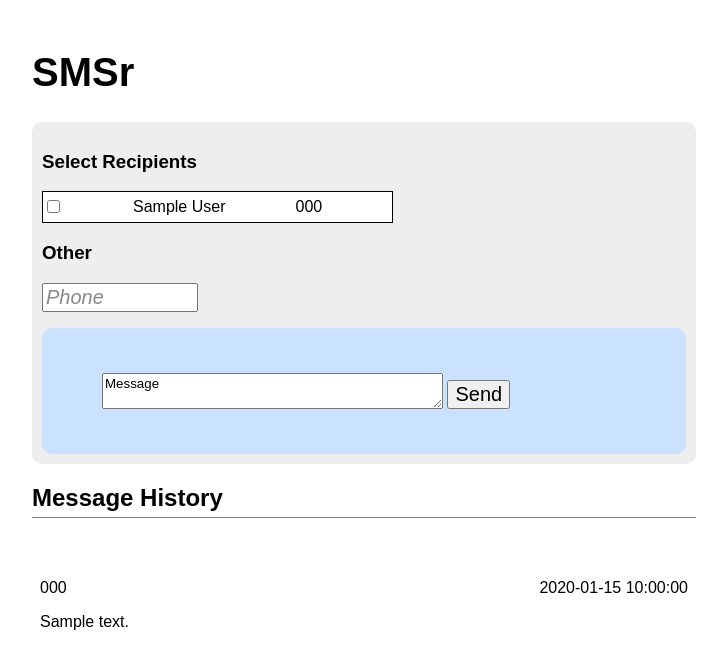
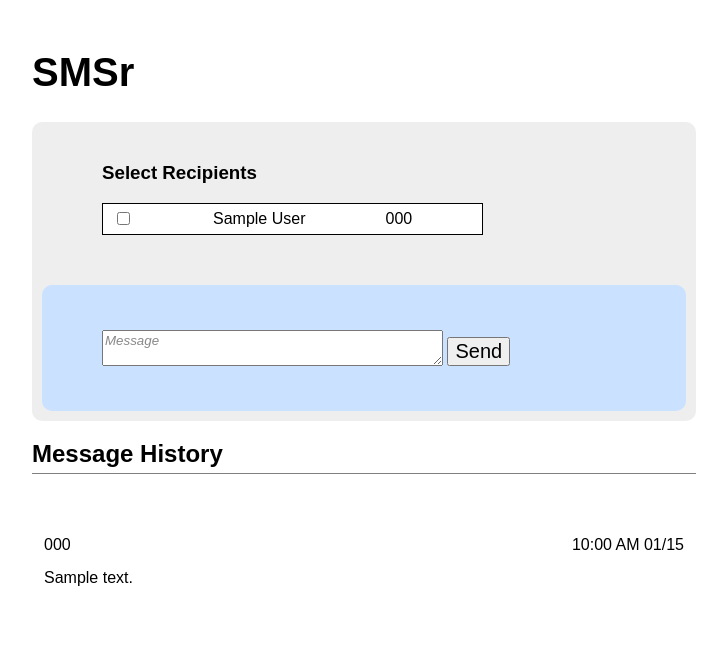
Before and after one commit to akavlie/SMSr, a Flask app: template sms/templates/index.html in a window 1280 px wide. Shown: the top 669 px of the page, without its empty margins (276-1003 px from the left). Run offline with Flask 2, Linux system fonts and the light colour scheme; the template is opened without the code that fills it: most values are stand-ins (such as "Sample title", 1, 10 or a date in 2020); parts of the project's set-up code (start-up, migrations or seed data) failed here and were passed over.

Commit message:
Got CSS & HTML prmostly where I want it for demo. Unified on-page and AJAX SMS so they're using the same template.

```diff
--- a/sms/model.py
+++ b/sms/model.py
@@ -25,7 +25,7 @@
     __tablename__ = 'sent_messages'
     id = db.Column(db.Integer, primary_key=True)
     phone = db.Column(db.String)
-    date = db.Column(db.Date)
+    date = db.Column(db.DateTime)
     message = db.Column(db.String)
     status = db.Column(db.String)
     sid = db.Column(db.String)
--- a/sms/static/style.css
+++ b/sms/static/style.css
@@ -22,14 +22,14 @@
     margin: 0;
 }
 
-input.placeholder {
+input.placeholder, textarea.placeholder {
     color: #888;
     font-style: italic;
 }
 
 .clear {clear: both;}
 .hidden {display: none;}
-.highlight {background-color: #FFFF99;}
+.highlight {background-color: #FFFFCC;}
 
 
 /* ROUNDED CORNERS */
@@ -61,10 +61,13 @@
     padding: 10px;
 }
 
-/*#db_users {*/
+#db_users {
     /*background-color: #CAE1FF;*/
-    /*padding: 10px;*/
-/*}*/
+    padding: 30px 60px 50px;
+}
+    #db_users h3 {
+        margin-top: 0;
+    }
 
 #db_table {
     background-color: white;
@@ -72,7 +75,7 @@
     border-collapse: collapse;
 }
     #db_table td {
-        padding: 5px 70px 5px 0px;
+        padding: 5px 70px 5px 10px;
     }
 
 /*#other_users {*/
@@ -102,15 +105,18 @@
 .sent_message {
     position: relative;
     margin-bottom: 10px;
-    height: 120px;
+    height: 130px;
 }
+    .sent_message p {
+        margin: 10px 0px;
+    }
     .sent_message .status {
         padding: 8px;
         color: white;
         font-weight: bold;
     }
     .sent_message .sent_body {
-        padding: 8px;
+        padding: 8px 12px;
     }
         .sent_message .phone {
             float: left;
--- a/sms/templates/index.html
+++ b/sms/templates/index.html
@@ -20,10 +20,10 @@
             {% endfor %}
         </table>
     </div>
-    <div id="other_users" class="rounded">
-        <h3>Other</h3>
-        <p><input type="text" name="phone_number" size="10" placeholder="Phone"></p>
-    </div>
+    <!--<div id="other_users" class="rounded">-->
+        <!--<h3>Other</h3>-->
+        <!--<p><input type="text" name="phone_number" size="10" placeholder="Phone"></p>-->
+    <!--</div>-->
     <div id="message" class="rounded">
         <textarea rows="2" cols="40" name="message" placeholder="Message"></textarea>
         <input type="submit" value="Send">
@@ -34,16 +34,7 @@
 <div id="sent_message_list">
     <h2>Message History</h2>
     {% for message in sent_messages %}
-    <div class="sent_message rounded {{ message.status }}">
-        <div class="status rounded_top">{{ message.status }}</div>
-        <div class="sent_body">
-            <div class="phone">{{ message.phone }}</div>
-            <div class="time">{{ message.date }}</div>
-            <div class="clear"></div>
-            <div class="message_text"><p>{{ message.message }}</p></div>
-            <div class="sid hidden">{{ message.sid }}</div>
-        </div>
-    </div>
+    {% include 'sent_message.html' %}
     {% endfor %}
 </div>
 
--- a/sms/templates/sent_message.html
+++ b/sms/templates/sent_message.html
@@ -1,10 +1,10 @@
-<div class="sent_message rounded new {{ sms.status }} hidden">
-            <div class="status rounded_top">{{ sms.status }}</div>
-            <div class="sent_body">
-                <div class="phone">{{ sms.to }}</div>
-                <div class="time">{{ sms.date_created }}</div>
-                <div class="clear"></div>
-                <div class="message_text"><p>{{ sms.body }}</p></div>
-                <div class="sid hidden">{{ sms.sid }}</div>
-            </div>
-        </div>
+<div class="sent_message rounded {{ extra_classes|default() }} {{ message.status }}">
+    <div class="status rounded_top">{{ message.status }}</div>
+    <div class="sent_body">
+        <div class="phone">{{ message.phone }}</div>
+        <div class="time">{{ message.date.strftime('%I:%M %p %m/%d') }}</div>
+        <div class="clear"></div>
+        <div class="message_text"><p>{{ message.message }}</p></div>
+        <div class="sid hidden">{{ message.sid }}</div>
+    </div>
+</div>
```
Also changed, not shown: sms/views.py (+6 -6 lines).
